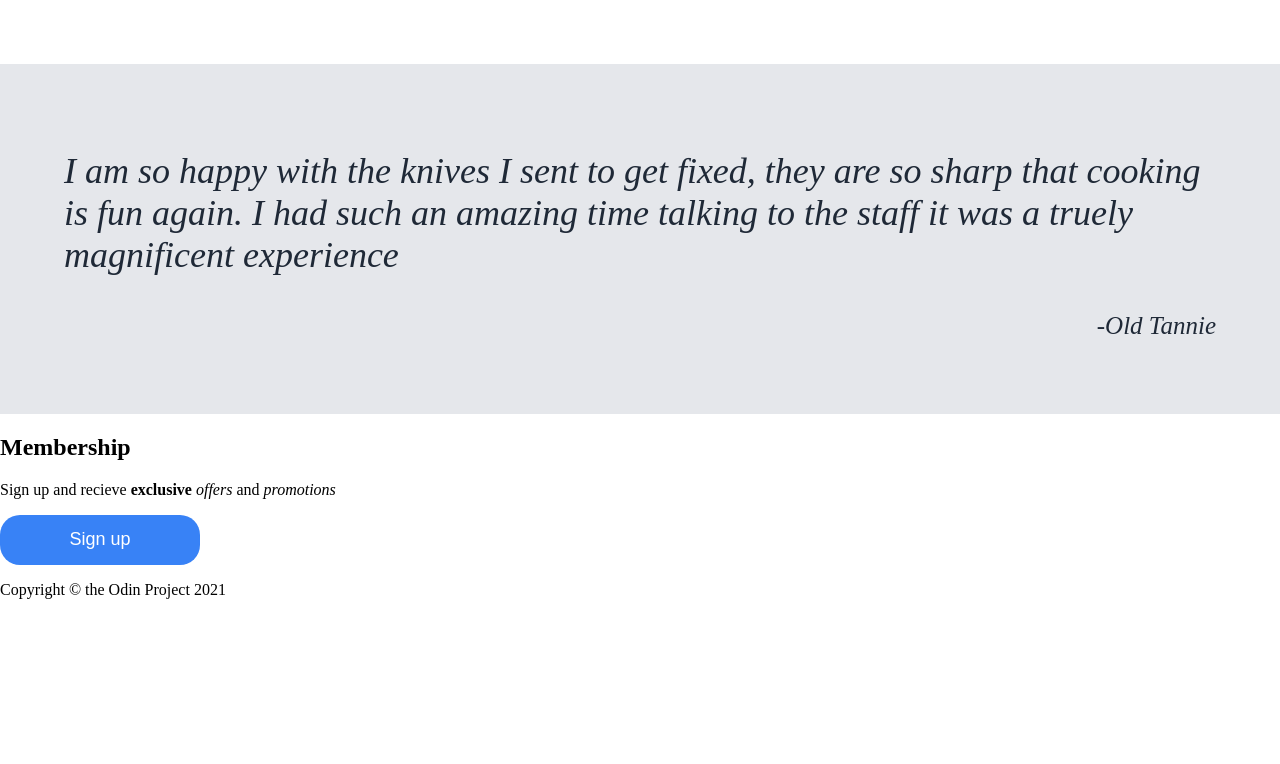
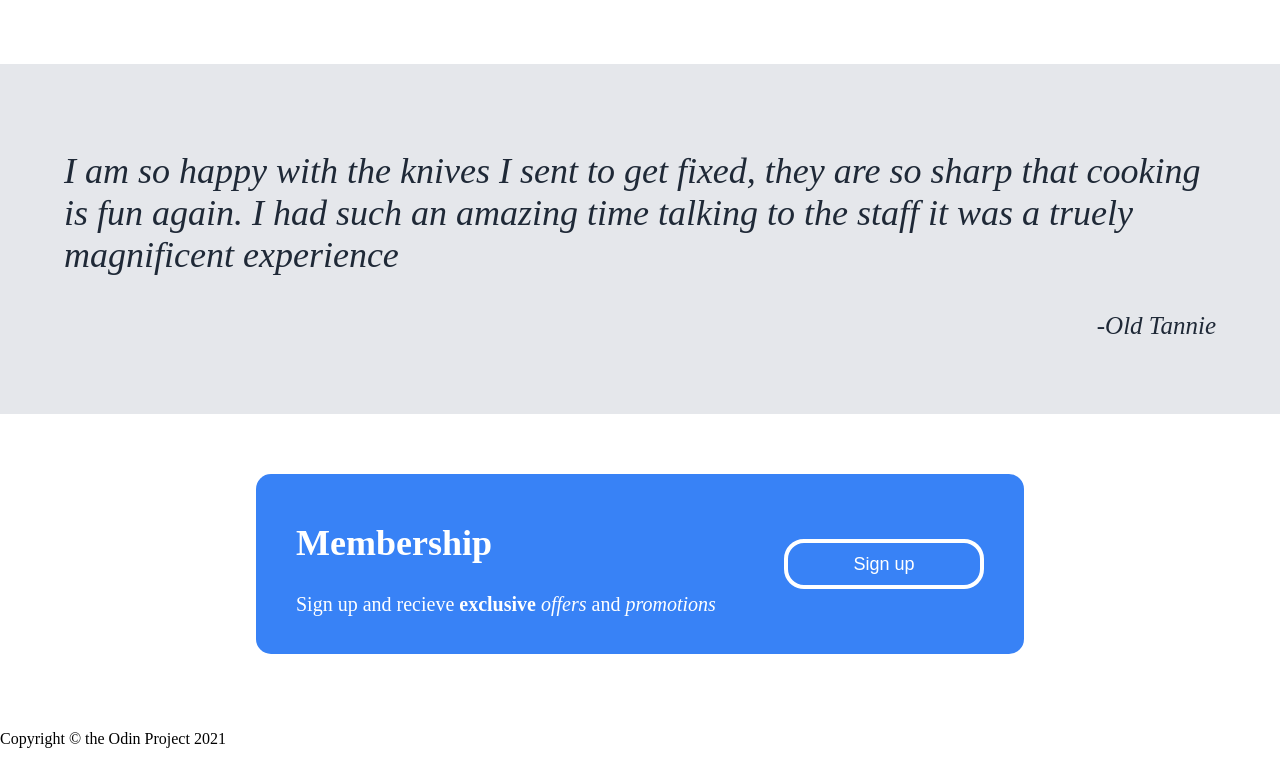
Before and after one commit to Josh-DK-git/Odin-Landing-Page, a plain HTML site: page index.html in a window 1280 px wide. Shown: the part 939-1703 px from the top of the page. Before the commit the page ends 1554 px from the top, so only its background shows below. Drawn offline with Linux system fonts and the light colour scheme.

Commit message:
Completed the css for the sign up call to action near the bottom

```diff
--- a/css/style.css
+++ b/css/style.css
@@ -167,3 +167,39 @@ button
     width:90%;
     font-size:25px;
 }
+
+.fourth
+{
+    height:300px;
+    display:flex;
+    justify-content:center;
+    align-items:center;
+}
+.sub4th
+{
+    background-color:#3882F6;
+    width:60%;
+    height:60%;
+    border-radius:15px;
+    display:flex;
+    align-items:center;
+    justify-content: space-between;
+    color:white;
+}
+.sub4th h2
+{
+    font-size:36px;
+    color:white;
+    font-weight:900;
+    margin-left:40px;
+}
+.sub4th button
+{
+    border:4px solid white;
+    margin-right:40px;
+}
+.sub4th p
+{
+    font-size:20px;
+    margin-left:40px;
+}
```
